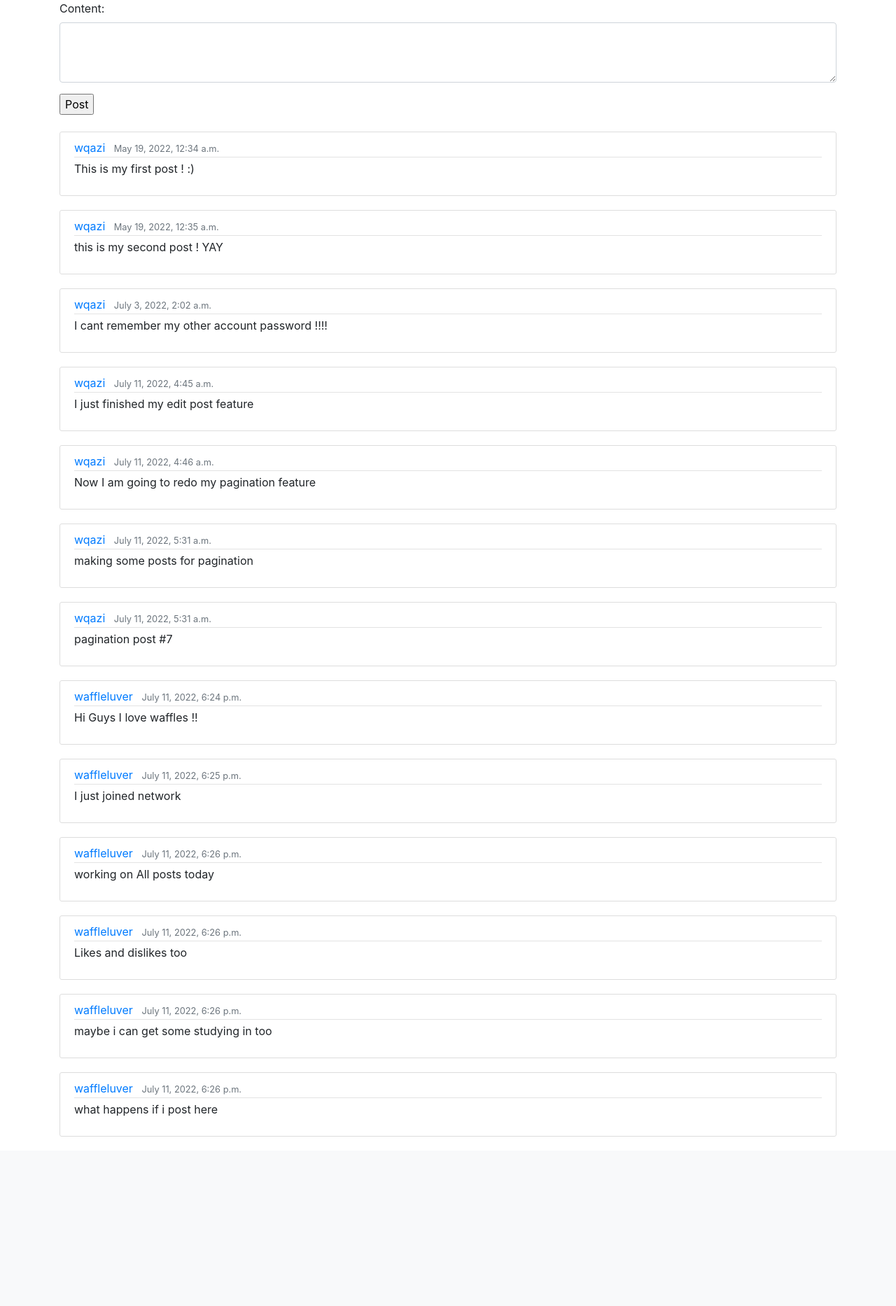
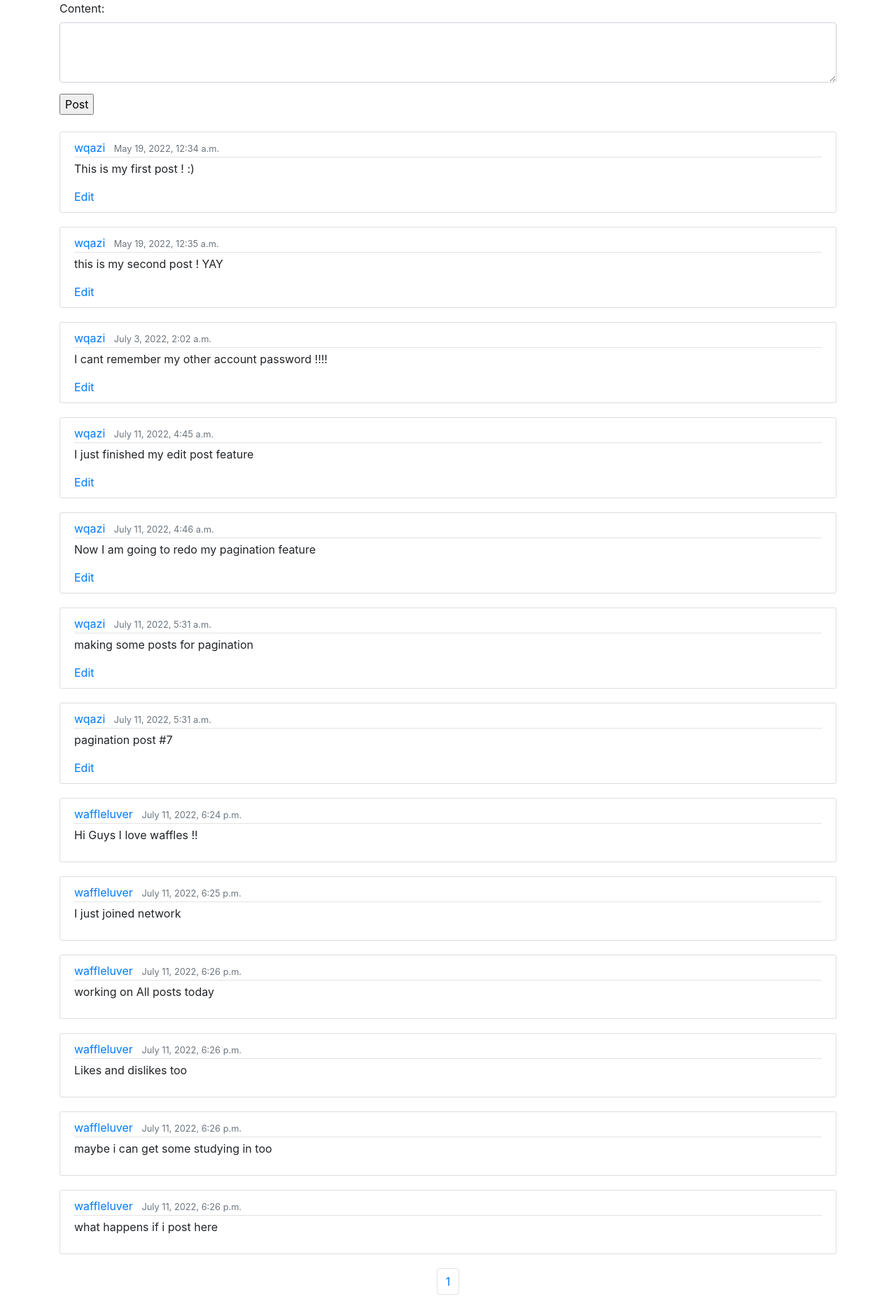
Before and after one commit to wafas-repo/Network, a Django app: template network/templates/network/index.html in a window 1280 px wide. Shown: the part 56-1922 px from the top of the page at 70% size. Before the commit the page ends 1680 px from the top, so only its background shows below. Run offline with Django 3.2, Linux system fonts and the light colour scheme; a user stored in the database is signed in; data comes from the database, SQL or seed files in the repository; both versions use the stored data as it was after the commit; tables that the repository leaves empty hold one stand-in row (values such as "Sample post"); the template is opened without the code that fills it: values that come from a table or form of the project are taken from there, most other values are stand-ins (such as "Sample title", 1, 10 or a date in 2020); some libraries are stand-ins or nearby versions.

Commit message:
Edit Festure Complete

```diff
--- a/network/models.py
+++ b/network/models.py
@@ -9,4 +9,12 @@ class Post(models.Model):
    username = models.ForeignKey(User, on_delete=models.CASCADE, null=True)
    content = models.TextField()
    dt_posted = models.DateTimeField(auto_now_add=True, null=True)
-# add likes starting with 0 ?
+
+
+   def serialize(self):
+        return {
+            "id": self.id,
+            "username": self.username,
+            "content": self.content,
+            "timestamp": self.dt_posted.strftime("%b %-d %Y, %-I:%M %p"),
+        }
--- /dev/null
+++ b/network/static/network/app.js
@@ -0,0 +1,68 @@
+document.addEventListener('DOMContentLoaded', function() {
+
+    // Edit Post
+
+    document.querySelectorAll('.edit_Button').forEach(btn => {
+
+        btn.onclick = function () {
+           /// console.log("clicked" + btn.dataset.post_id)
+            let id = btn.dataset.post_id;
+            btn.style.display = 'none'
+            let content_div = document.querySelector(`#post-content-${btn.dataset.post_id}`);
+            let contents = content_div.querySelector('.article-content').innerText;
+            content_div.querySelector('.article-content').style.display = 'none';
+
+            var edit_text = document.createElement("textarea");
+            edit_text.style.width = '100%';
+            edit_text.setAttribute('form', 'editform');
+            edit_text.value = contents;
+            content_div.appendChild(edit_text);
+            var edit_form = document.createElement("form");
+            edit_form.setAttribute('id', 'editform');
+
+            const save_edit = document.createElement('input');
+            save_edit.type = 'submit';
+            save_edit.value = 'Save';
+            save_edit.classList.add('btn', 'btn-primary');
+
+            const cancel_edit = document.createElement('button');
+            cancel_edit.type = 'button';
+            cancel_edit.textContent = 'Cancel'
+            cancel_edit.classList.add('btn', 'btn-danger');
+
+            edit_form.appendChild(save_edit);
+            edit_form.appendChild(cancel_edit);
+            content_div.appendChild(edit_form);
+
+            cancel_edit.addEventListener("click", function() {
+                edit_form.style.display = 'none';
+                edit_text.style.display = 'none';
+                content_div.querySelector('.article-content').style.display = 'block';
+                btn.style.display = 'block'
+            });
+
+            edit_form.onsubmit = () => {
+                fetch('/edit/' + id, {
+                    method: 'PUT',
+                    body: JSON.stringify({
+                        content: edit_text.value
+                    })
+                })
+                .then(result => {
+                    if (result.error) {
+                        console.log(`Error editing post: ${result.error}`);
+                    } else {
+                        edit_form.style.display = 'none';
+                        edit_text.style.display = 'none';
+                        content_div.querySelector('.article-content').style.display = 'block';
+                        content_div.querySelector('.article-content').innerHTML = edit_text.value;
+                        btn.style.display = 'block'
+                    }
+                })
+            }
+
+        }
+
+    })
+
+})
--- a/network/templates/network/index.html
+++ b/network/templates/network/index.html
@@ -1,4 +1,5 @@
 {% extends "network/layout.html" %}
+{% load static %}
 
 {% block body %}
 {% if user.is_authenticated %}
@@ -15,14 +16,41 @@
         {% for post in post_list %}
             <article class="media content-section">
                 <div class="media-body">
-                <div class="article-metadata">
-                    <a class="mr-2" href="#">{{ post.username }}</a>
-                    <small class="text-muted">{{ post.dt_posted }}</small>
-                </div>
-                <p class="article-content">{{ post.content }}</p>
+                    <div class="article-metadata">
+                        <a class="mr-2" href="#">{{ post.username }}</a>
+                        <small class="text-muted">{{ post.dt_posted }}</small>
+                    </div>
+                    <div id="post-content-{{ post.id }}">
+                        <p id="edit" class="article-content">{{ post.content }}</p>
+                    </div>
+                    {% if post.username ==  request.user %}
+                        <a id="editBtn" class="edit_Button"  data-post_id="{{ post.id }}" href="#">Edit</a>
+                    {% endif %}
                 </div>
             </article>
         {% endfor %}
     </div>
 
+    <nav aria-label="Page navigation example">
+        <ul class="pagination justify-content-center">
+            {% if post_list.has_previous %}
+                <li class="page-item"><a class="page-link" href="?page=1">&laquo; First</a></li>
+                <li class="page-item"><a class="page-link" href="?page={{ post_list.previous_page_number }}">Previous</a></li>
+            {% endif %}
+            <!--<li class="page-item disabled"><a class="page-link" href="#">Page {{ post_list.number }} of {{ post_list.paginator.num_pages }}</a></li> -->
+            {% for i in nums %}
+                <li class="page-item"><a class="page-link" href="?page={{ forloop.counter }}">{{ forloop.counter }}</a></li>
+            {% endfor %}
+            {% if post_list.has_next%}
+                <li class="page-item"><a class="page-link" href="?page={{ post_list.next_page_number }}">Next</a></li>
+                <li class="page-item"><a class="page-link" href="?page={{ post_list.paginator.num_pages }}"> Last &raquo;</a></li>
+            {% endif %}
+
+         </ul>
+    </nav>
+
 {% endblock %}
+
+{% block script %}
+    <script src="{% static 'network/app.js' %}"></script>
+{% endblock %}
--- a/network/templates/network/layout.html
+++ b/network/templates/network/layout.html
@@ -6,11 +6,13 @@
         <title>{% block title %}Social Network{% endblock %}</title>
         <link rel="stylesheet" href="https://stackpath.bootstrapcdn.com/bootstrap/4.4.1/css/bootstrap.min.css" integrity="sha384-Vkoo8x4CGsO3+Hhxv8T/Q5PaXtkKtu6ug5TOeNV6gBiFeWPGFN9MuhOf23Q9Ifjh" crossorigin="anonymous">
         <link href="{% static 'network/styles.css' %}" rel="stylesheet">
+        {% block script %}
+        {% endblock %}
     </head>
     <body>
 
         <nav class="navbar navbar-expand-lg navbar-light bg-light">
-            <a class="navbar-brand" href="#">Network</a>
+            <a class="navbar-brand" href="{% url 'index' %}">Network</a>
 
             <div>
               <ul class="navbar-nav mr-auto">
--- a/network/urls.py
+++ b/network/urls.py
@@ -8,4 +8,5 @@ urlpatterns = [
     path("login", views.login_view, name="login"),
     path("logout", views.logout_view, name="logout"),
     path("register", views.register, name="register"),
+    path("edit/<int:post_id>", views.edit, name="edit"),
 ]
```
Also changed, not shown: network/views.py (+18 -2 lines), db.sqlite3.
